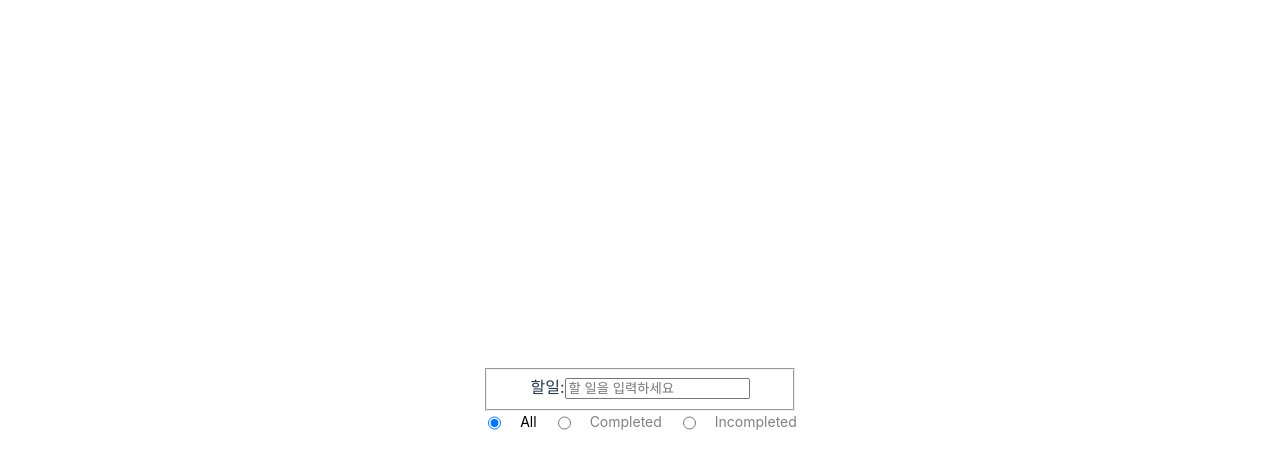
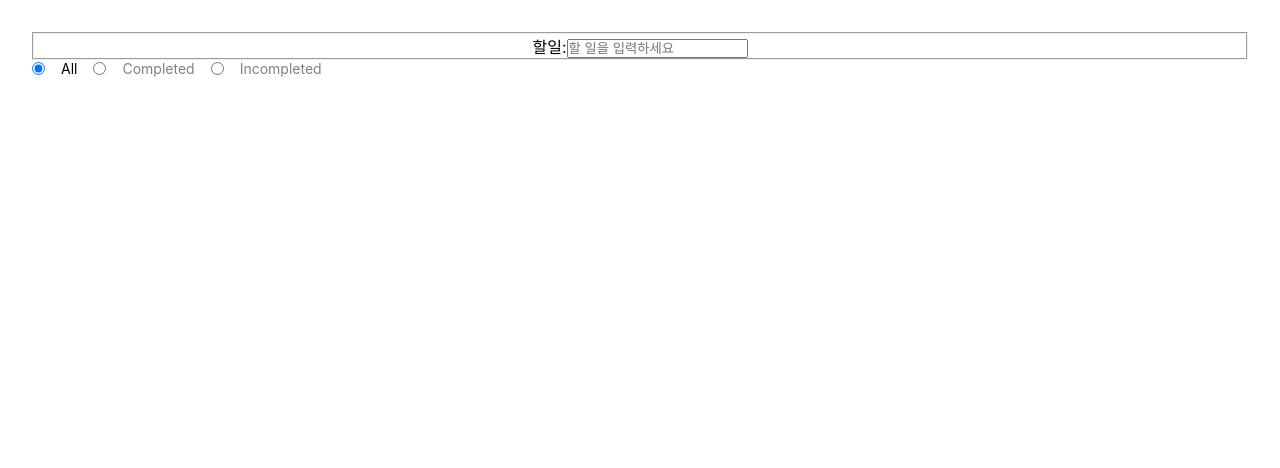
Before and after one commit to hey-ri/todo-list, a React (Vite) app: page / in a window 1280 px wide. Shown: the top 468 px of the page. Built offline with nearby package versions, Linux system fonts and the light colour scheme.

Commit message:
reset css

```diff
--- a/src/index.css
+++ b/src/index.css
@@ -1,11 +1,5 @@
 :root {
   font-family: Inter, system-ui, Avenir, Helvetica, Arial, sans-serif;
-  line-height: 1.5;
-  font-weight: 400;
-
-  color-scheme: light dark;
-  color: rgba(255, 255, 255, 0.87);
-  background-color: #242424;
 
   font-synthesis: none;
   text-rendering: optimizeLegibility;
@@ -14,61 +8,17 @@
   -webkit-text-size-adjust: 100%;
 }
 
-a {
-  font-weight: 500;
-  color: #646cff;
-  text-decoration: inherit;
+* {
+  margin: 0;
+  padding: 0;
+  box-sizing: border-box;
 }
 
-a:hover {
-  color: #535bf2;
+a {
+  text-decoration: none;
 }
 
-body {
-  margin: 0;
-  display: flex;
-  place-items: center;
-  min-width: 320px;
-  min-height: 100vh;
+ul,
+ol {
+  list-style: none;
 }
-
-h1 {
-  font-size: 3.2em;
-  line-height: 1.1;
-}
-
-button {
-  border-radius: 8px;
-  border: 1px solid transparent;
-  padding: 0.6em 1.2em;
-  font-size: 1em;
-  font-weight: 500;
-  font-family: inherit;
-  background-color: #1a1a1a;
-  cursor: pointer;
-  transition: border-color 0.25s;
-}
-
-button:hover {
-  border-color: #646cff;
-}
-
-button:focus,
-button:focus-visible {
-  outline: 4px auto -webkit-focus-ring-color;
-}
-
-@media (prefers-color-scheme: light) {
-  :root {
-    color: #213547;
-    background-color: #ffffff;
-  }
-
-  a:hover {
-    color: #747bff;
-  }
-
-  button {
-    background-color: #f9f9f9;
-  }
-}
```
